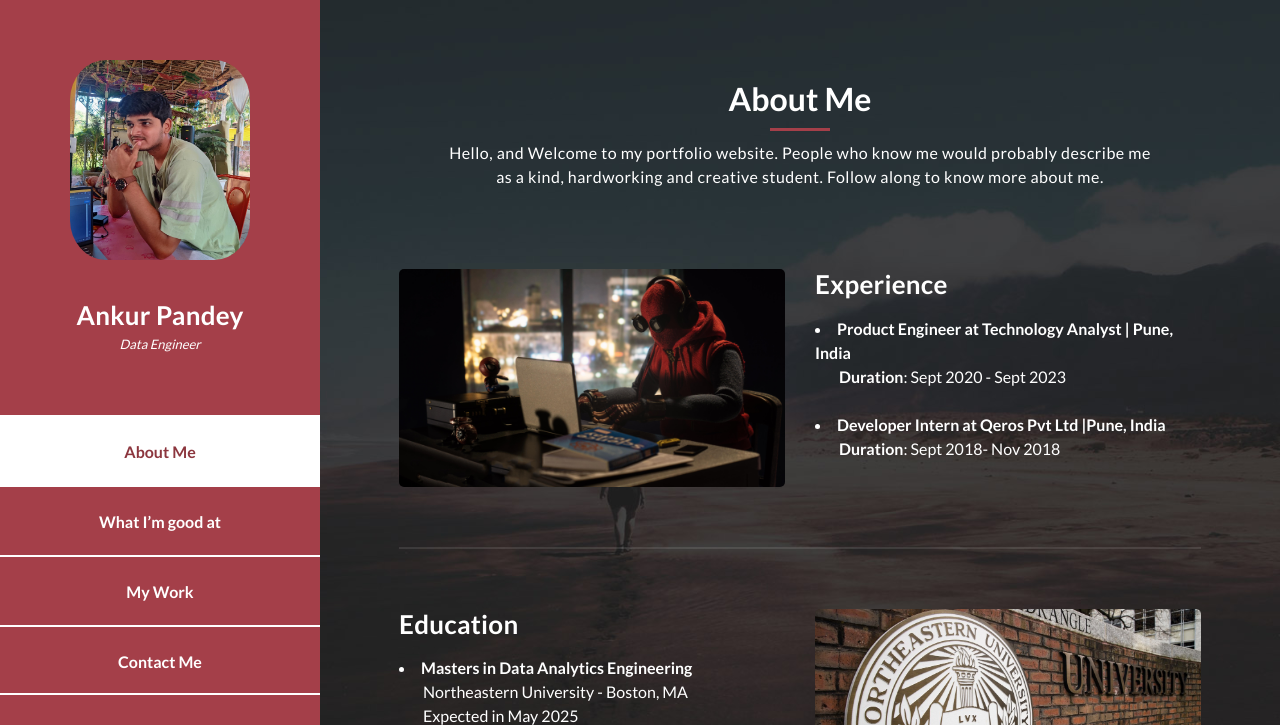
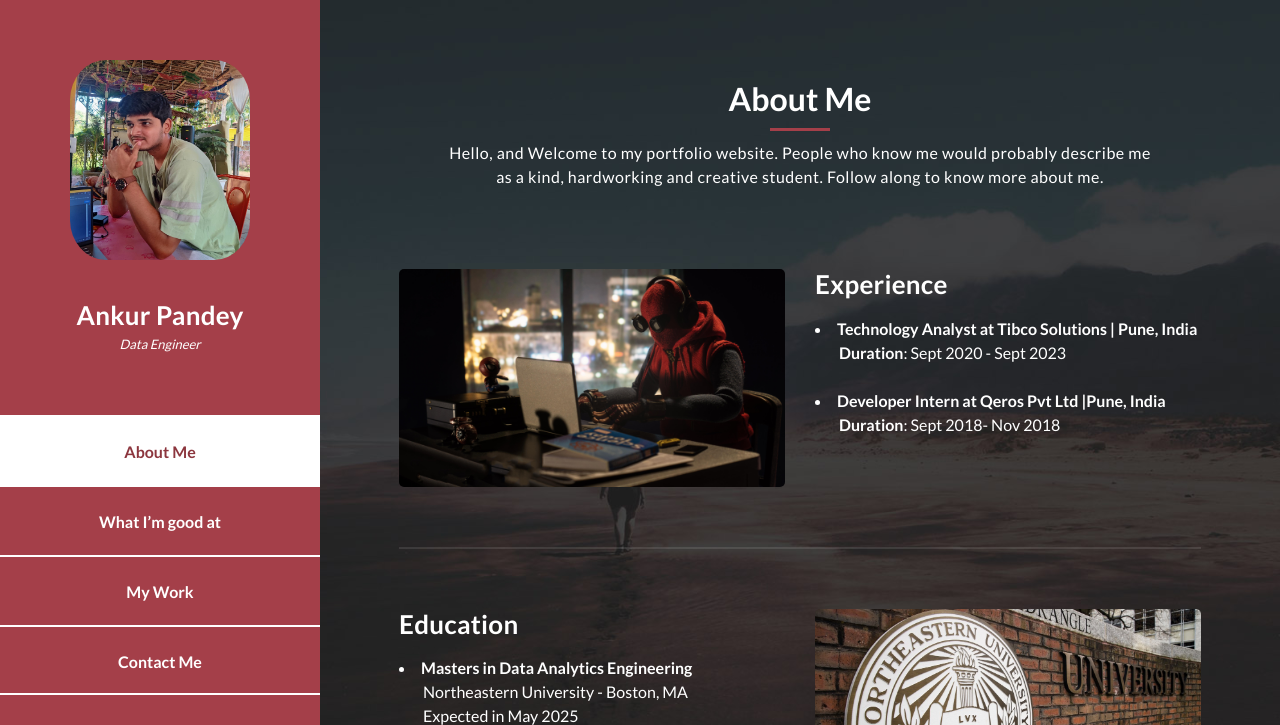
Before and after one commit to Hashirama-senju/Hashirama-senju.github.io, a plain HTML site: page index.html in a window 1280 px wide. Shown: the top 725 px of the page. Drawn offline with Linux system fonts and the light colour scheme.

Commit message:
Add files via upload

```diff
--- a/index.html
+++ b/index.html
@@ -41,7 +41,7 @@ https://templatemo.com/tm-531-reflux
             </div>
             <div class="author-content">
               <h4>Ankur Pandey</h4>
-              <span>Data Engineer</span>
+              <span> Data Engineer</span>
             </div>
             <nav class="main-nav" role="navigation">
               <ul class="main-menu">
@@ -84,7 +84,7 @@ https://templatemo.com/tm-531-reflux
                 <div class="right-text">
                   <h4>Experience</h4>
                   <p>
-                    <li><b>Product Engineer at Technology Analyst | Pune, India</b> <ul>&emsp;&ensp;<b>Duration</b>: Sept 2020 - Sept 2023</ul></li> <br>
+                    <li><b>Technology Analyst at Tibco Solutions | Pune, India</b> <ul>&emsp;&ensp;<b>Duration</b>: Sept 2020 - Sept 2023</ul></li> <br>
                       <li><b>Developer Intern at Qeros Pvt Ltd |Pune, India</b>  <ul>&emsp;&ensp;<b>Duration</b>: Sept 2018- Nov 2018 </ul></li>
                   </p>
 
```
